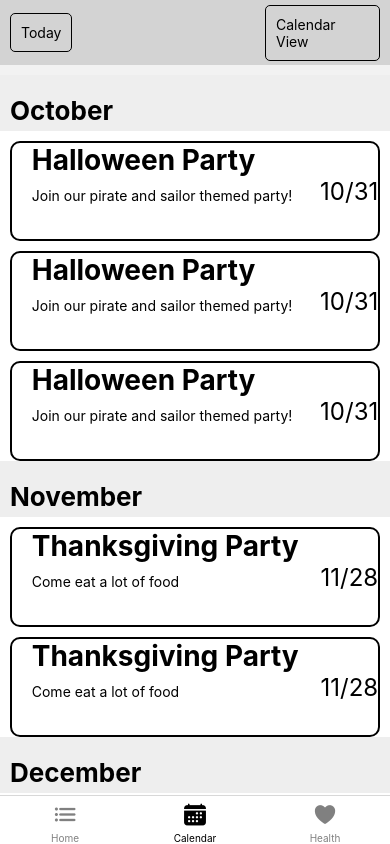
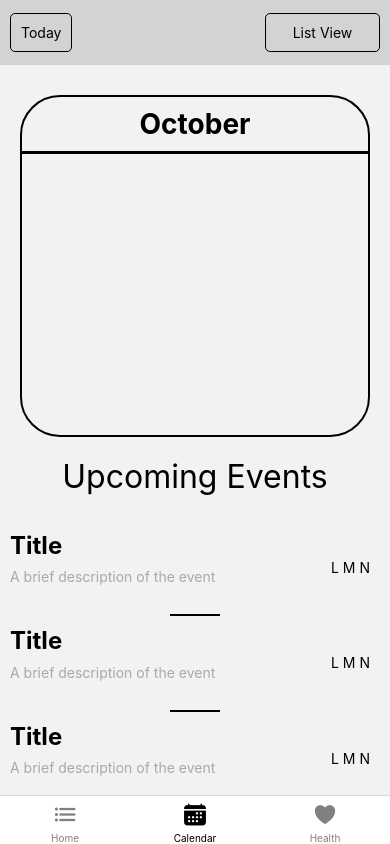
Before and after one commit to ntpotraz/PIC-Health-App, a React Native app: screen /Calendar in a window 390 px wide. Built offline with nearby package versions, Linux system fonts and the light colour scheme.

Commit message:
Finished Calendar Page skeleton

```diff
--- a/components/CalendarPage.jsx
+++ b/components/CalendarPage.jsx
@@ -1,4 +1,5 @@
-import { View, Text, TouchableOpacity, StyleSheet, SafeAreaView } from "react-native";
+import { View, Text, TouchableOpacity, StyleSheet } from "react-native";
+import { SafeAreaView } from 'react-native-safe-area-context'
 import ListView from "./ListView";
 import CalendarView from "./CalendarView";
 import { useState } from "react";
@@ -15,7 +16,7 @@ const CalendarBar = ( {calendarMode, setCalendarMode} ) => {
   }
 
   return (
-    <SafeAreaView style={barStyles.container}>
+    <View style={barStyles.container}>
       <TouchableOpacity onPress={todayBtn}>
         <View style={barStyles.buttons}>
           <Text style={barStyles.buttonText}>Today</Text>
@@ -27,7 +28,7 @@ const CalendarBar = ( {calendarMode, setCalendarMode} ) => {
           <Text style={barStyles.buttonText}>{calendarMode ? "List View" : "Calendar View"}</Text>
         </View>
       </TouchableOpacity>
-    </SafeAreaView>
+    </View>
   )
 }
 
@@ -59,7 +60,7 @@ const barStyles = StyleSheet.create({
 
 const CalendarPage = () => {
 
-  const [calendarMode, setCalendarMode] = useState(false);
+  const [calendarMode, setCalendarMode] = useState(true);
   return (
     <SafeAreaView style={styles.container}>
       <CalendarBar calendarMode={calendarMode} setCalendarMode={setCalendarMode} />
--- a/components/CalendarView.jsx
+++ b/components/CalendarView.jsx
@@ -4,6 +4,7 @@ const Calendar = () => {
   return (
     <View style={styles.calendar}>
       <Text style={styles.month}>October</Text>
+      <View style={styles.monthBorder}></View>
     </View>
   )
 }
@@ -12,11 +13,11 @@ const UpcomingEvent = () => {
   return (
     <View style={styles.upcomingEvent}>
       <View>
-        <Text>Title</Text>
-        <Text>Desc</Text>
+        <Text style={styles.eventTitle}>Title</Text>
+        <Text style={styles.eventDesc}>A brief description of the event</Text>
       </View>
       <View>
-        <Text>L M N</Text>
+        <Text style={styles.eventLike}>L M N</Text>
       </View>
     </View>
   )
@@ -29,7 +30,9 @@ const CalendarView = () => {
       <View style={styles.eventsView}>
         <Text style={styles.upcoming}>Upcoming Events</Text>
         <UpcomingEvent />
+        <View style={styles.eventSplitter}></View>
         <UpcomingEvent />
+        <View style={styles.eventSplitter}></View>
         <UpcomingEvent />
       </View>
     </View>
@@ -45,33 +48,56 @@ const styles = StyleSheet.create({
   calendar: {
     flex: 3,
     marginVertical: 20,
-    marginHorizontal: 40,
+    marginHorizontal: "auto",
+    width: 350,
     borderRadius: 40,
     borderWidth: 2,
   },
   eventsView: {
-    flex: 2,
+    flex: 3,
   },
   upcoming: {
+    flex: 1,
     textAlign: "center",
     fontSize: 32,
-    gap: 20,
   },
   month: {
     fontWeight: "bold",
     fontSize: 28,
     textAlign: "center",
-    borderBottomWidth: 10,
     borderTopEndRadius: 10,
-    paddingTop: 20,
+    paddingTop: 10,
     paddingBottom: 10,
+  },
+  monthBorder: {
+    height: 3,
+    backgroundColor: "black",
   },
   upcomingEvent: {
     flex: 1,
-    backgroundColor: "green",
     flexDirection: "row",
     justifyContent: "space-between",
-    alignItems: "center",
-    marginHorizontal: 40,
+    paddingRight: 20,
+    paddingLeft: 10,
+
+  },
+  eventTitle: {
+    fontSize: 24,
+    fontWeight: "bold",
+  },
+  eventDesc: {
+    margin: "auto",
+    paddingBottom: 10,
+    color: "darkgray",
+  },
+  eventLike: {
+    margin: "auto",
+  },
+  eventSplitter: {
+    height: 2,
+    backgroundColor: "black",
+    width: 50,
+    alignSelf: "center",
+    margin: 10,
   }
 })
--- a/components/ListView.jsx
+++ b/components/ListView.jsx
@@ -1,4 +1,4 @@
-import { StyleSheet, SafeAreaView, View, SectionList, Text } from "react-native";
+import { StyleSheet, View, SectionList, Text } from "react-native";
 
 
 const eventData = [
@@ -40,7 +40,7 @@ const EventListItem = props => {
 
 const ListView = () => {
   return (
-    <SafeAreaView style={styles.container}>
+    <View style={styles.container}>
       <SectionList
         style={styles.sectionlist}
         sections={eventData}
@@ -50,7 +50,7 @@ const ListView = () => {
         )}
         ItemSeparatorComponent={() => <View style={styles.separator} />}
       />
-    </SafeAreaView>
+    </View>
   )
 }
 
```
